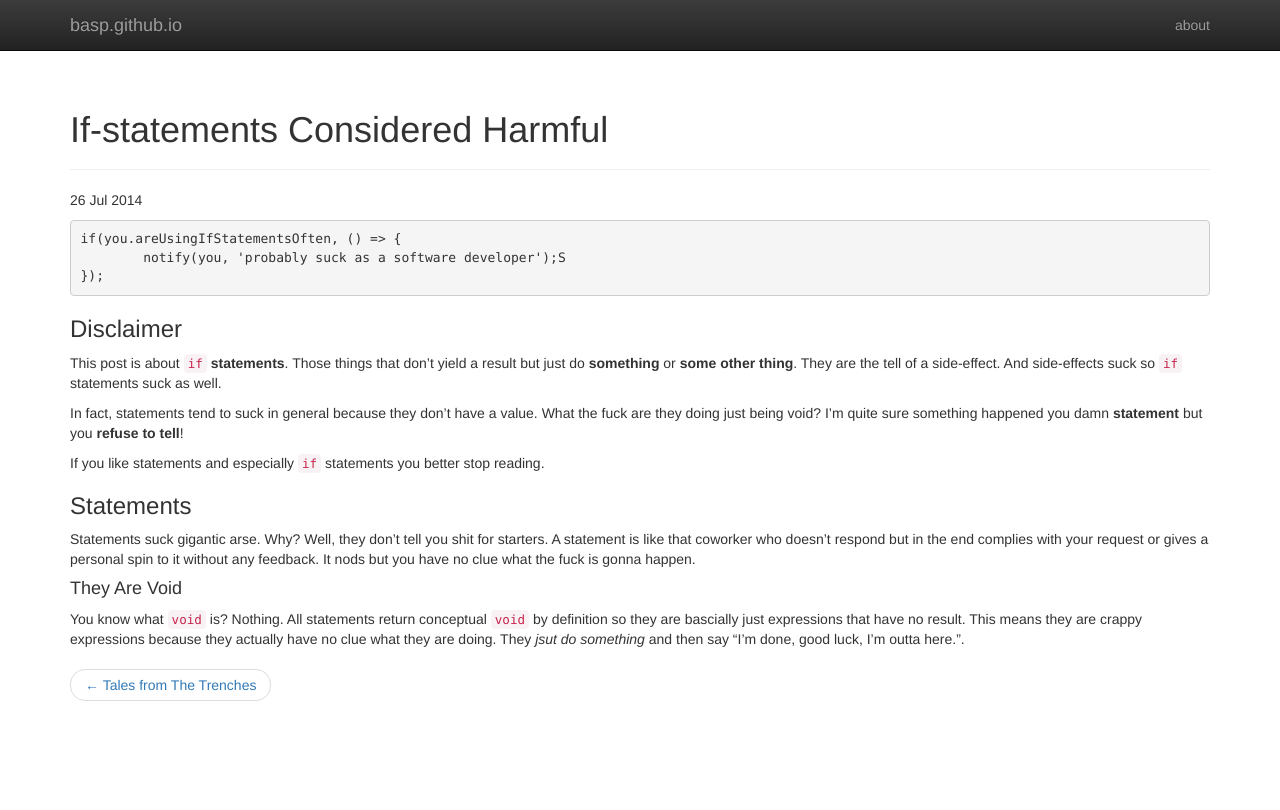
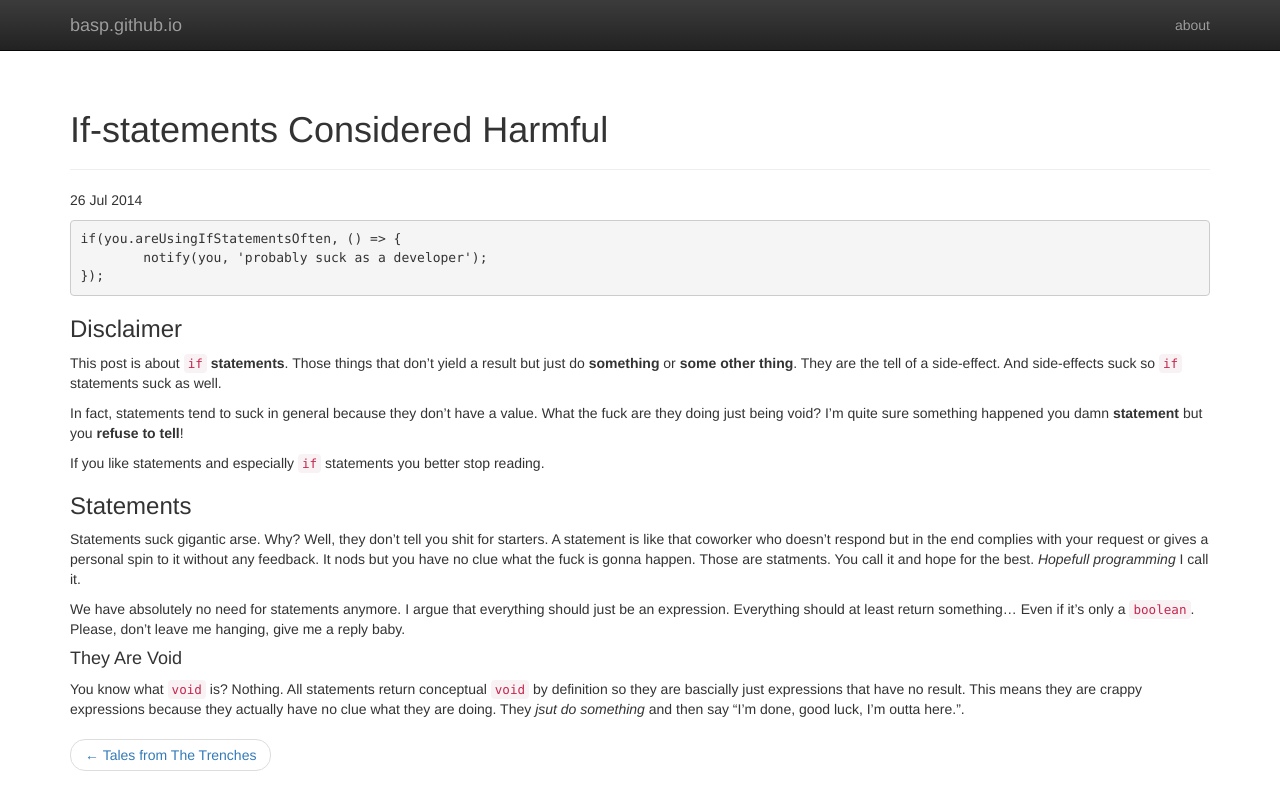
Before and after one commit to basp/basp.github.io, a Jekyll site: the page built from _posts/2014-07-26-if-statements-considered-harmful.md, in a window 1280 px wide. Shown: the top 810 px of the page. Built offline with Jekyll 4.4.1, drawn with Linux system fonts in a browser that asks for light colours; nearby versions of some CDN libraries; Markdown is read by kramdown in place of the engine named in the settings.

Commit message:
Fucking statements

````diff
--- a/_posts/2014-07-26-if-statements-considered-harmful.md
+++ b/_posts/2014-07-26-if-statements-considered-harmful.md
@@ -4,7 +4,7 @@ tags: software development
 layout: post
 ---
 	if(you.areUsingIfStatementsOften, () => {
-		notify(you, 'probably suck as a software developer');S
+		notify(you, 'probably suck as a developer');
 	});
 
 ### Disclaimer
@@ -15,7 +15,9 @@ In fact, statements tend to suck in general because they don't have a value. Wha
 If you like statements and especially ```if``` statements you better stop reading.
 
 ### Statements
-Statements suck gigantic arse. Why? Well, they don't tell you shit for starters. A  statement is like that coworker who doesn't respond but in the end complies with your request or gives a personal spin to it without any feedback. It nods but you have no clue what the fuck is gonna happen.
+Statements suck gigantic arse. Why? Well, they don't tell you shit for starters. A  statement is like that coworker who doesn't respond but in the end complies with your request or gives a personal spin to it without any feedback. It nods but you have no clue what the fuck is gonna happen. Those are statments. You call it and hope for the best.  _Hopefull programming_ I call it.
+
+We have absolutely no need for statements anymore. I argue that everything should just be an expression. Everything should at least return something... Even if it's only a ```boolean```. Please, don't leave me hanging, give me a reply baby.
 
 #### They Are Void
 You know what ```void``` is? Nothing. All statements return conceptual ```void``` by definition so they are bascially just expressions that have no result. This means they are crappy expressions because they actually have no clue what they are doing. They _jsut do something_ and then say "I'm done, good luck, I'm outta here.".
````
